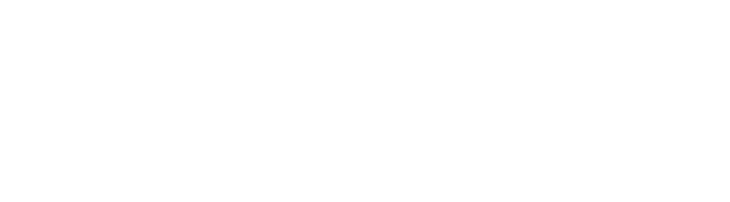
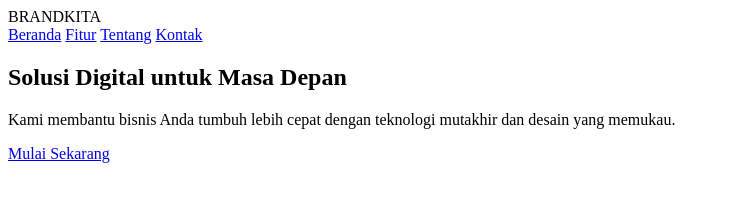
Before and after one commit to Ibangzz-bbg/WebsiteCompanyProfile, a plain HTML site: page index.html in a window 1280 px wide. Shown: the whole page, without its empty margins (0-730 px from the left). Drawn offline with Linux system fonts and the light colour scheme.

Commit message:
emil orang ketiga

```diff
--- a/index.html
+++ b/index.html
@@ -6,6 +6,20 @@
     <title>Document</title>
 </head>
 <body>
+    <header>
+         <div class="logo">BRANDKITA</div>
+         <nav>
+            <a href="#home">Beranda</a>
+            <a href="#features">Fitur</a>
+            <a href="#about">Tentang</a>
+            <a href="#contact">Kontak</a>
+         </nav>
+    </header>
 
+    <section class="hero" id="home">
+        <h1>Solusi Digital untuk Masa Depan</h1>
+        <p>Kami membantu bisnis Anda tumbuh lebih cepat dengan teknologi mutakhir dan desain yang memukau.</p>
+        <a href="#features" class="btn">Mulai Sekarang</a>
+    </section>
 </body>
 </html>
```
